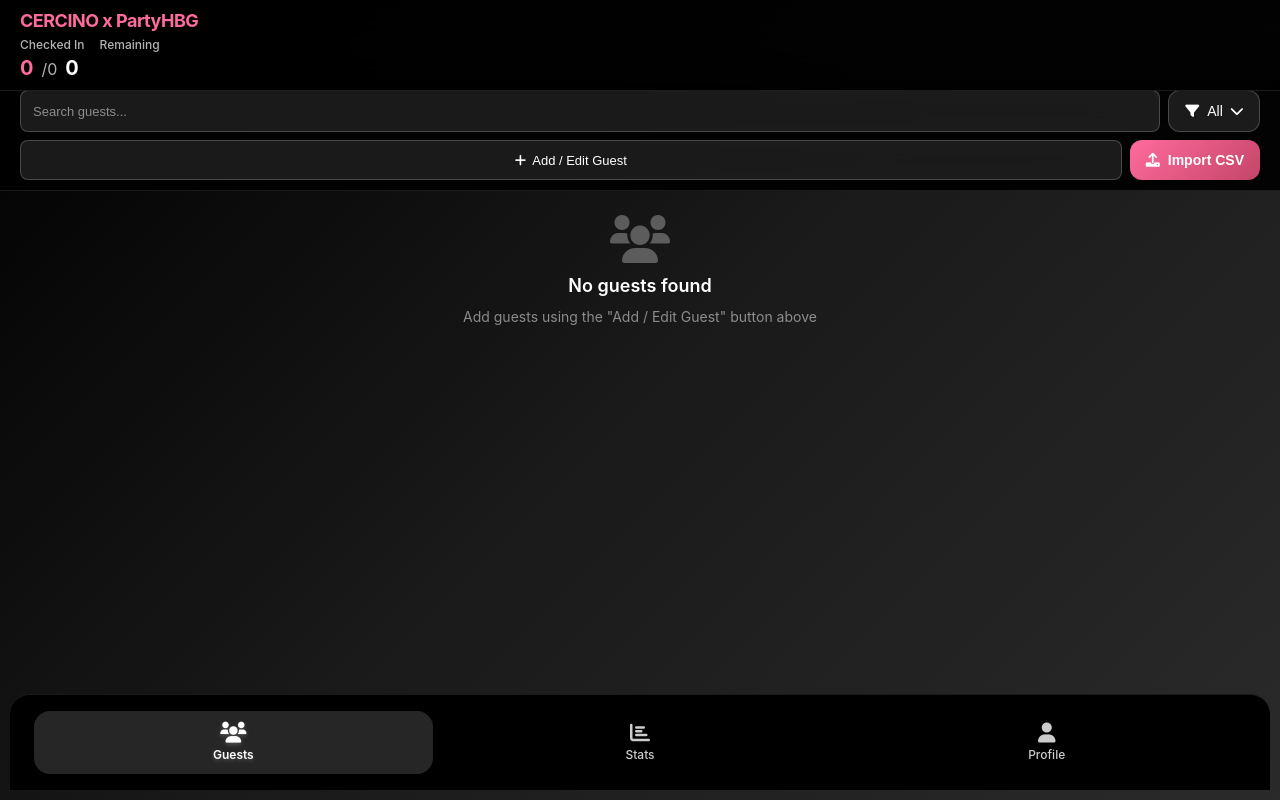
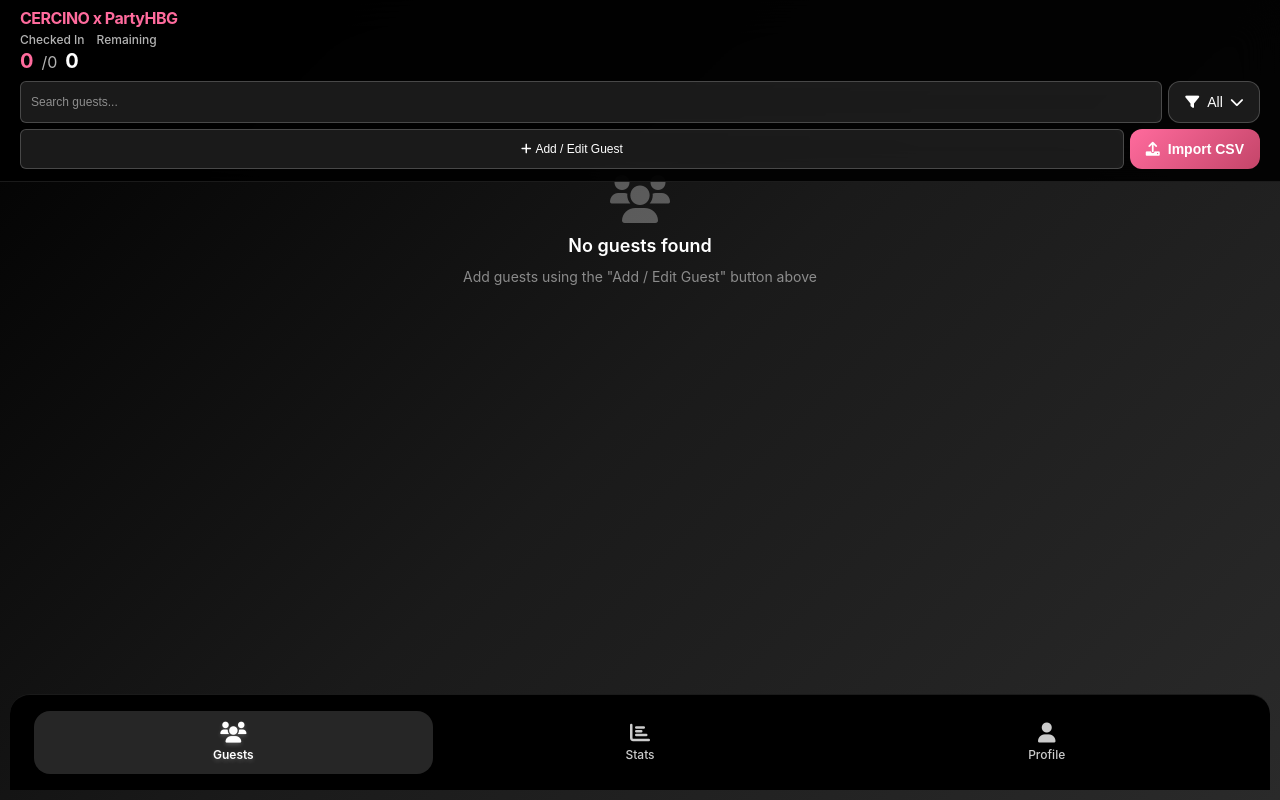
Before and after one commit to terris03/Cercino-queue, a React (Create React App) app: page / in a window 1280 px wide. Both pictures are taken after a click on the button "Explore Services". Built offline with nearby package versions, Linux system fonts and the light colour scheme; the HTML template or start-up script is replaced by a standard one.

Commit message:
Integrate header and controls into one compact section

```diff
--- a/src/App.css
+++ b/src/App.css
@@ -368,7 +368,7 @@ code {
   bottom: 0;
 }
 
-.guestlist-header {
+.guestlist-header-integrated {
   position: fixed;
   top: 0;
   left: 0;
@@ -376,23 +376,27 @@ code {
   background: rgba(0, 0, 0, 0.9);
   backdrop-filter: blur(20px);
   -webkit-backdrop-filter: blur(20px);
-  padding: 10px 20px;
+  padding: 8px 20px 12px 20px;
   z-index: 100;
   border-bottom: 1px solid rgba(255, 255, 255, 0.1);
 }
 
+.header-section {
+  margin-bottom: 8px;
+}
+
 .event-title {
-  font-size: 18px;
+  font-size: 16px;
   font-weight: 700;
   color: #ff6b9d;
-  margin-bottom: 6px;
+  margin-bottom: 4px;
   letter-spacing: -0.5px;
 }
 
 .checkin-stats {
   display: flex;
-  gap: 15px;
-  margin-bottom: 4px;
+  gap: 12px;
+  margin-bottom: 2px;
 }
 
 .checked-in, .remaining {
@@ -424,33 +428,24 @@ code {
   color: #ffffff;
 }
 
-.guestlist-controls {
-  position: fixed;
-  top: 80px;
-  left: 0;
-  right: 0;
-  background: rgba(0, 0, 0, 0.9);
-  backdrop-filter: blur(20px);
-  -webkit-backdrop-filter: blur(20px);
-  padding: 10px 20px;
-  z-index: 99;
-  border-bottom: 1px solid rgba(255, 255, 255, 0.1);
+.controls-section {
+  margin-top: 6px;
 }
 
 .search-section {
   display: flex;
-  gap: 8px;
-  margin-bottom: 8px;
+  gap: 6px;
+  margin-bottom: 6px;
 }
 
 .search-input {
   flex: 1;
   background: rgba(255, 255, 255, 0.1);
   border: 1px solid rgba(255, 255, 255, 0.2);
-  border-radius: 8px;
+  border-radius: 6px;
   color: #ffffff;
-  padding: 8px 12px;
-  font-size: 13px;
+  padding: 6px 10px;
+  font-size: 12px;
   transition: all 0.3s ease;
   backdrop-filter: blur(20px);
   -webkit-backdrop-filter: blur(20px);
@@ -488,23 +483,23 @@ code {
 
 .action-buttons {
   display: flex;
-  gap: 8px;
+  gap: 6px;
 }
 
 .add-guest-btn {
   flex: 1;
   background: rgba(255, 255, 255, 0.1);
   border: 1px solid rgba(255, 255, 255, 0.2);
-  border-radius: 8px;
+  border-radius: 6px;
   color: #ffffff;
-  padding: 8px 12px;
-  font-size: 13px;
+  padding: 6px 10px;
+  font-size: 12px;
   cursor: pointer;
   transition: all 0.3s ease;
   display: flex;
   align-items: center;
   justify-content: center;
-  gap: 6px;
+  gap: 4px;
   backdrop-filter: blur(20px);
   -webkit-backdrop-filter: blur(20px);
 }
@@ -548,7 +543,7 @@ code {
 
 .guest-list {
   position: fixed;
-  top: 160px;
+  top: 120px;
   left: 0;
   right: 0;
   bottom: 80px;
@@ -1393,16 +1388,11 @@ code {
   }
 
   .guest-list {
-    top: 140px;
+    top: 100px;
     padding: 10px;
   }
 
-  .guestlist-controls {
-    padding: 8px 15px;
-    top: 70px;
-  }
-
-  .guestlist-header {
-    padding: 8px 15px;
+  .guestlist-header-integrated {
+    padding: 6px 15px 10px 15px;
   }
 }
--- a/src/components/GuestlistScreen.js
+++ b/src/components/GuestlistScreen.js
@@ -308,9 +308,9 @@ const GuestlistScreen = ({ onLogout, onNavigate, roomCode = '123' }) => {
 
   return (
     <div className="guestlist-screen">
-      {/* Fixed Header */}
-      <div className="guestlist-header">
-        <div className="header-left">
+      {/* Integrated Header & Controls */}
+      <div className="guestlist-header-integrated">
+        <div className="header-section">
           <h1 className="event-title">CERCINO x PartyHBG</h1>
           <div className="checkin-stats">
             <span className="checked-in">Checked In</span>
@@ -322,10 +322,8 @@ const GuestlistScreen = ({ onLogout, onNavigate, roomCode = '123' }) => {
             <span className="remaining-count">{remainingGuests}</span>
           </div>
         </div>
-      </div>
 
-      {/* Fixed Controls */}
-      <div className="guestlist-controls">
+        <div className="controls-section">
           <div className="search-section">
             <input
               type="text"
@@ -350,6 +348,7 @@ const GuestlistScreen = ({ onLogout, onNavigate, roomCode = '123' }) => {
               <i className={`fas ${importing ? 'fa-spinner fa-spin' : 'fa-upload'}`}></i>
               {importing ? 'Importing...' : 'Import CSV'}
             </button>
+          </div>
         </div>
       </div>
 
```
Lines whose indentation alone changed are shown as unchanged.
